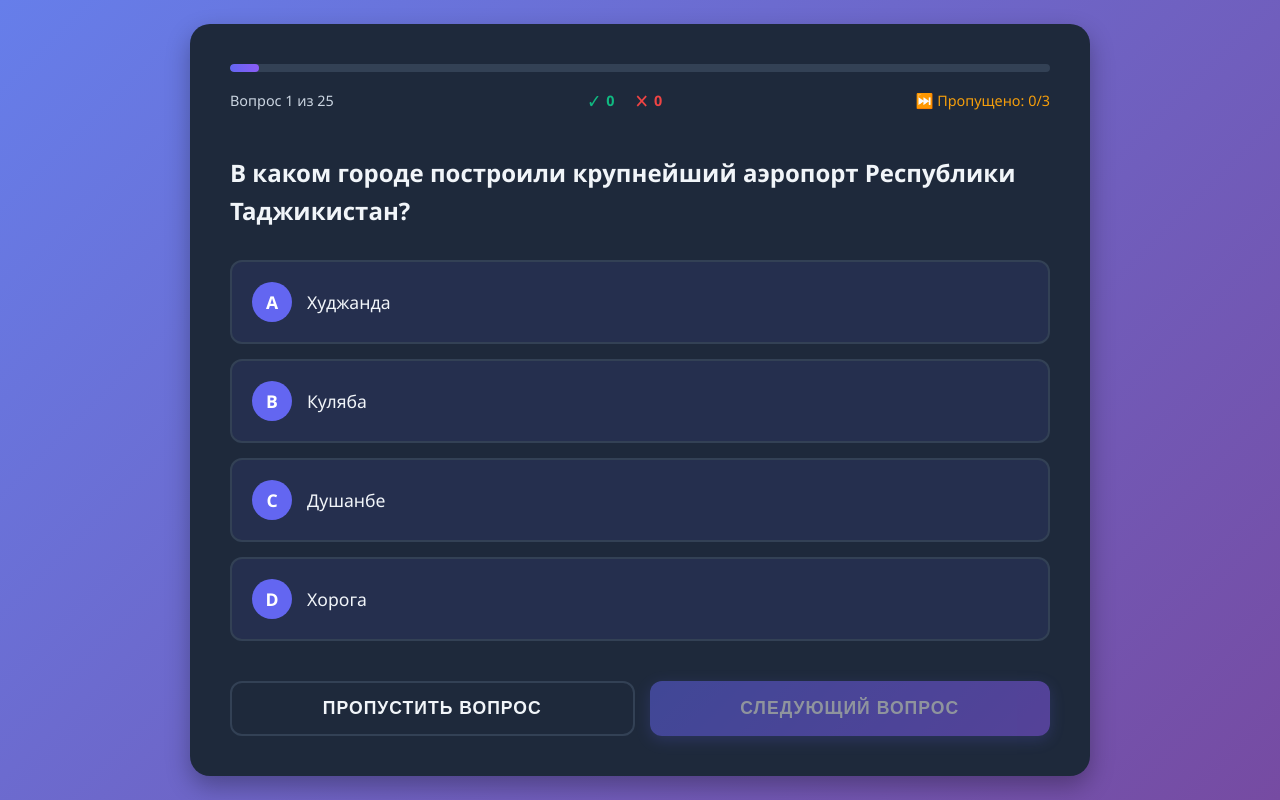
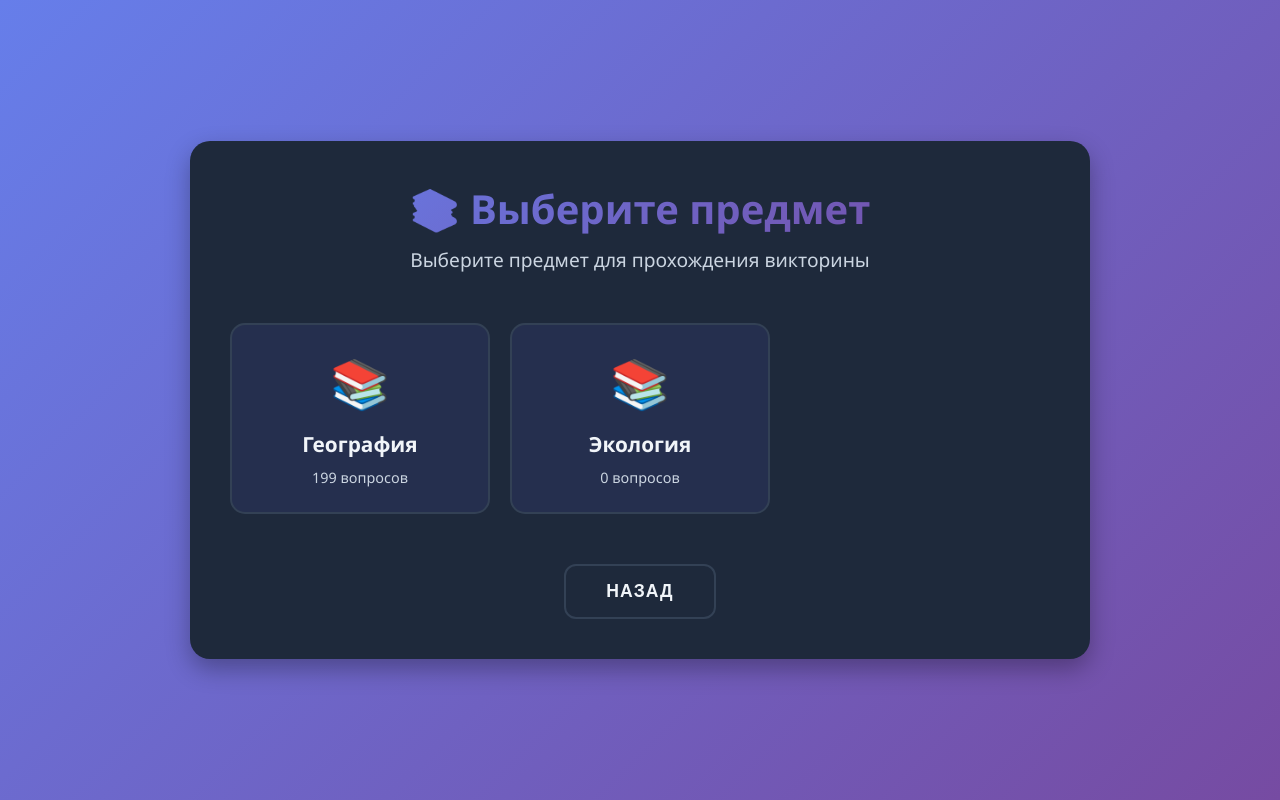
Before and after one commit to furqatnasridinov/victorina, a plain HTML site: page index.html in a window 1280 px wide. Both pictures are taken after a click on the button "НАЧАТЬ ВИКТОРИНУ". Drawn offline with Linux system fonts and the light colour scheme.

Commit message:
multi subject

```diff
--- a/data.js
+++ b/data.js
@@ -1,4 +1,5 @@
- const data = [
+// Geography
+const _geography = [
     {
       "id": 1,
       "question": "Где зародилась география как наука?",
@@ -2187,4 +2188,10 @@
         },
         "answer": "B"
       }
-  ];
+];
+
+// Main data object
+const data = {
+    "География": _geography,
+    "Экология": [],
+};
--- a/index.html
+++ b/index.html
@@ -22,6 +22,16 @@
                     </ul>
                 </div>
                 <button id="start-btn" class="btn btn-primary">Начать викторину</button>
+            </div>
+        </div>
+
+        <!-- Subject Selection Screen -->
+        <div id="subject-screen" class="screen">
+            <div class="subject-content">
+                <h1>📚 Выберите предмет</h1>
+                <p class="subtitle">Выберите предмет для прохождения викторины</p>
+                <div id="subjects-list" class="subjects-list"></div>
+                <button id="back-to-start-btn" class="btn btn-secondary">Назад</button>
             </div>
         </div>
 
--- a/script.js
+++ b/script.js
@@ -1,4 +1,5 @@
 // import data
+
 
 // Game state
 let gameState = {
@@ -8,14 +9,17 @@ let gameState = {
     skippedCount: 0,
     maxSkips: 3,
     totalQuestions: 28,
-    requiredCompleted: 25
+    requiredCompleted: 25,
+    selectedSubject: null
 };
 
 // DOM elements
 const startScreen = document.getElementById('start-screen');
+const subjectScreen = document.getElementById('subject-screen');
 const quizScreen = document.getElementById('quiz-screen');
 const resultsScreen = document.getElementById('results-screen');
 const startBtn = document.getElementById('start-btn');
+const backToStartBtn = document.getElementById('back-to-start-btn');
 const skipBtn = document.getElementById('skip-btn');
 const nextBtn = document.getElementById('next-btn');
 const restartBtn = document.getElementById('restart-btn');
@@ -26,15 +30,14 @@ const skippedCountSpan = document.getElementById('skipped-count');
 const correctCountQuizSpan = document.getElementById('correct-count-quiz');
 const incorrectCountQuizSpan = document.getElementById('incorrect-count-quiz');
 const progressFill = document.getElementById('progress');
+const subjectsList = document.getElementById('subjects-list');
 
 // Initialize game
 function initGame() {
-    // Select 28 random questions
-    const shuffled = [...data].sort(() => 0.5 - Math.random());
-    gameState.questions = shuffled.slice(0, gameState.totalQuestions);
     gameState.currentQuestionIndex = 0;
     gameState.answers = [];
     gameState.skippedCount = 0;
+    gameState.selectedSubject = null;
 
     showScreen('start');
 }
@@ -42,11 +45,15 @@ function initGame() {
 // Show specific screen
 function showScreen(screenName) {
     startScreen.classList.remove('active');
+    subjectScreen.classList.remove('active');
     quizScreen.classList.remove('active');
     resultsScreen.classList.remove('active');
 
     if (screenName === 'start') {
         startScreen.classList.add('active');
+    } else if (screenName === 'subject') {
+        subjectScreen.classList.add('active');
+        loadSubjects();
     } else if (screenName === 'quiz') {
         quizScreen.classList.add('active');
         loadQuestion();
@@ -54,6 +61,80 @@ function showScreen(screenName) {
         resultsScreen.classList.add('active');
         showResults();
     }
+}
+
+// Load subjects list
+function loadSubjects() {
+    subjectsList.innerHTML = '';
+    //const myData = data;
+    // Check if data exists
+    if (typeof data === 'undefined') {
+        console.error('Data is not defined!');
+        subjectsList.innerHTML = '<p style="color: var(--error-color);">Ошибка: данные не загружены</p>';
+        return;
+    }
+
+    console.log('Loading subjects, data type:', typeof data, 'isArray:', Array.isArray(data));
+    console.log('Data keys:', typeof data === 'object' && !Array.isArray(data) ? Object.keys(data) : 'N/A');
+
+    // Check if data is an object (new structure) or array (old structure)
+    if (Array.isArray(data)) {
+        // Old structure - show single subject
+        const subjectCard = document.createElement('div');
+        subjectCard.className = 'subject-card';
+        subjectCard.innerHTML = `
+            <div class="subject-icon">📚</div>
+            <div class="subject-name">Общий тест</div>
+            <div class="subject-count">${data.length} вопросов</div>
+        `;
+        subjectCard.addEventListener('click', () => {
+            startQuizWithSubject('Общий тест', data);
+        });
+        subjectsList.appendChild(subjectCard);
+    } else if (typeof data === 'object' && data !== null) {
+        // New structure - show all subjects with questions
+        const subjects = Object.keys(data);
+
+        if (subjects.length === 0) {
+            subjectsList.innerHTML = '<p style="color: var(--text-secondary);">Нет доступных предметов</p>';
+            return;
+        }
+
+        subjects.forEach(subjectName => {
+            const questions = data[subjectName];
+            const hasZeroQuestions = questions.length === 0;
+            const subjectCard = document.createElement('div');
+            subjectCard.className = 'subject-card';
+            subjectCard.innerHTML = `
+                <div class="subject-icon">📚</div>
+                <div class="subject-name">${subjectName}</div>
+                <div class="subject-count">${questions.length} вопросов</div>
+            `;
+            subjectCard.addEventListener('click', () => {
+                if (!hasZeroQuestions) {
+                    startQuizWithSubject(subjectName, questions);
+                }
+                else {
+                    alert('Нет доступных вопросов для этого предмета');
+                }
+            });
+            subjectsList.appendChild(subjectCard);
+        });
+    } else {
+        console.error('Invalid data structure:', typeof data);
+        subjectsList.innerHTML = '<p style="color: var(--error-color);">Ошибка: неверная структура данных</p>';
+    }
+}
+
+// Start quiz with selected subject
+function startQuizWithSubject(subjectName, questions) {
+    gameState.selectedSubject = subjectName;
+
+    // Select 28 random questions from selected subject
+    const shuffled = [...questions].sort(() => 0.5 - Math.random());
+    gameState.questions = shuffled.slice(0, gameState.totalQuestions);
+
+    showScreen('quiz');
 }
 
 // Calculate correct answers count
@@ -313,8 +394,11 @@ function showResults() {
 
 // Event listeners
 startBtn.addEventListener('click', () => {
-    initGame();
-    showScreen('quiz');
+    showScreen('subject');
+});
+
+backToStartBtn.addEventListener('click', () => {
+    showScreen('start');
 });
 
 skipBtn.addEventListener('click', skipQuestion);
--- a/style.css
+++ b/style.css
@@ -79,6 +79,62 @@ body {
     font-size: 1.2rem;
     color: var(--text-secondary);
     margin-bottom: 30px;
+}
+
+/* Subject Selection Screen */
+.subject-content {
+    text-align: center;
+}
+
+.subject-content h1 {
+    font-size: 2.5rem;
+    margin-bottom: 10px;
+    background: linear-gradient(135deg, #667eea 0%, #764ba2 100%);
+    -webkit-background-clip: text;
+    -webkit-text-fill-color: transparent;
+    background-clip: text;
+}
+
+.subjects-list {
+    display: grid;
+    grid-template-columns: repeat(auto-fill, minmax(200px, 1fr));
+    gap: 20px;
+    margin: 30px 0;
+    padding: 20px 0;
+}
+
+.subject-card {
+    background: rgba(99, 102, 241, 0.1);
+    border: 2px solid var(--border-color);
+    border-radius: 15px;
+    padding: 25px;
+    cursor: pointer;
+    transition: all 0.3s ease;
+    text-align: center;
+}
+
+.subject-card:hover {
+    background: rgba(99, 102, 241, 0.2);
+    border-color: var(--primary-color);
+    transform: translateY(-5px);
+    box-shadow: 0 5px 15px rgba(99, 102, 241, 0.3);
+}
+
+.subject-icon {
+    font-size: 3rem;
+    margin-bottom: 15px;
+}
+
+.subject-name {
+    font-size: 1.3rem;
+    font-weight: 600;
+    color: var(--text-primary);
+    margin-bottom: 10px;
+}
+
+.subject-count {
+    font-size: 0.9rem;
+    color: var(--text-secondary);
 }
 
 .rules {
@@ -577,4 +633,12 @@ body {
     .quiz-actions {
         flex-direction: column;
     }
+
+    .subject-content h1 {
+        font-size: 2rem;
+    }
+
+    .subjects-list {
+        grid-template-columns: 1fr;
+    }
 }
```
